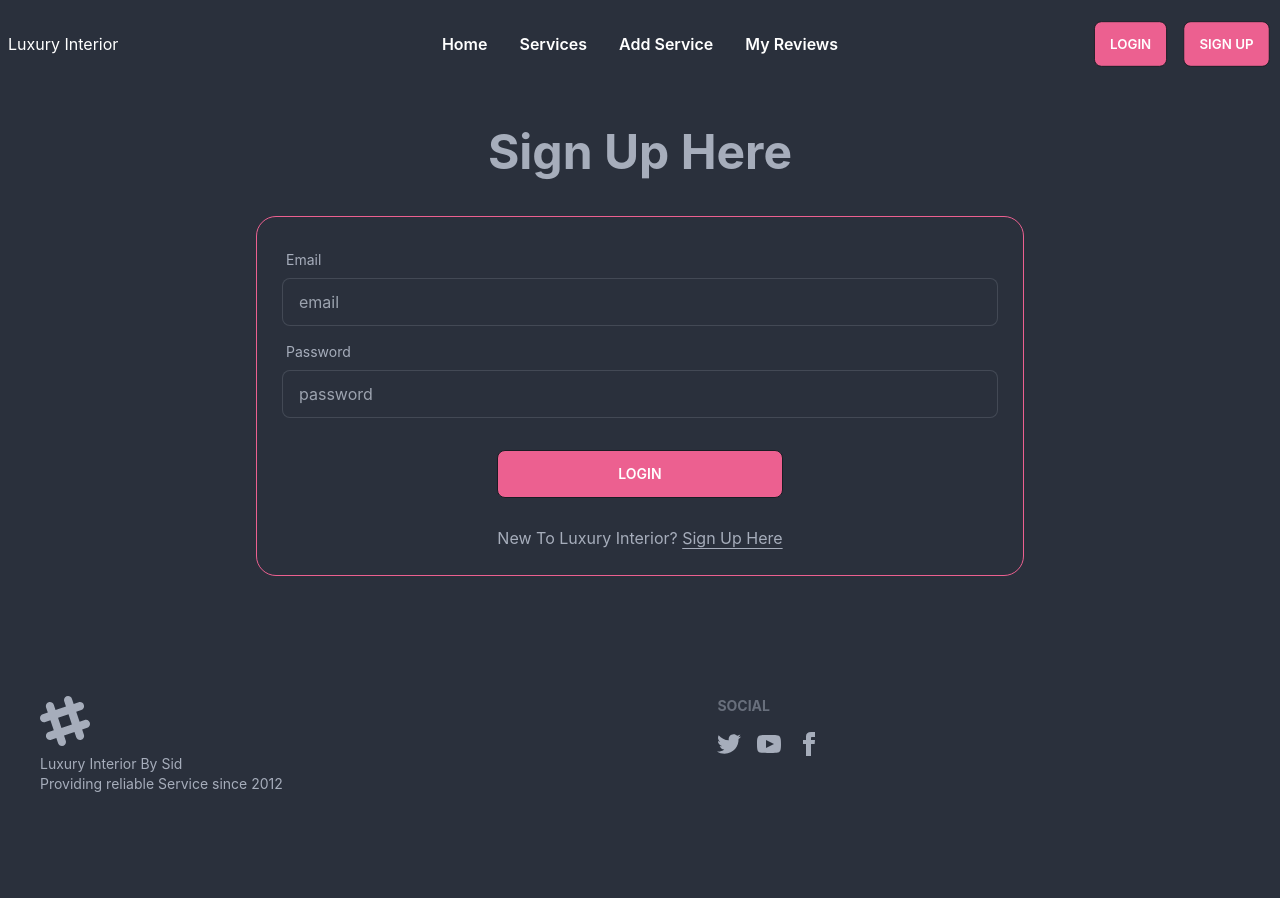
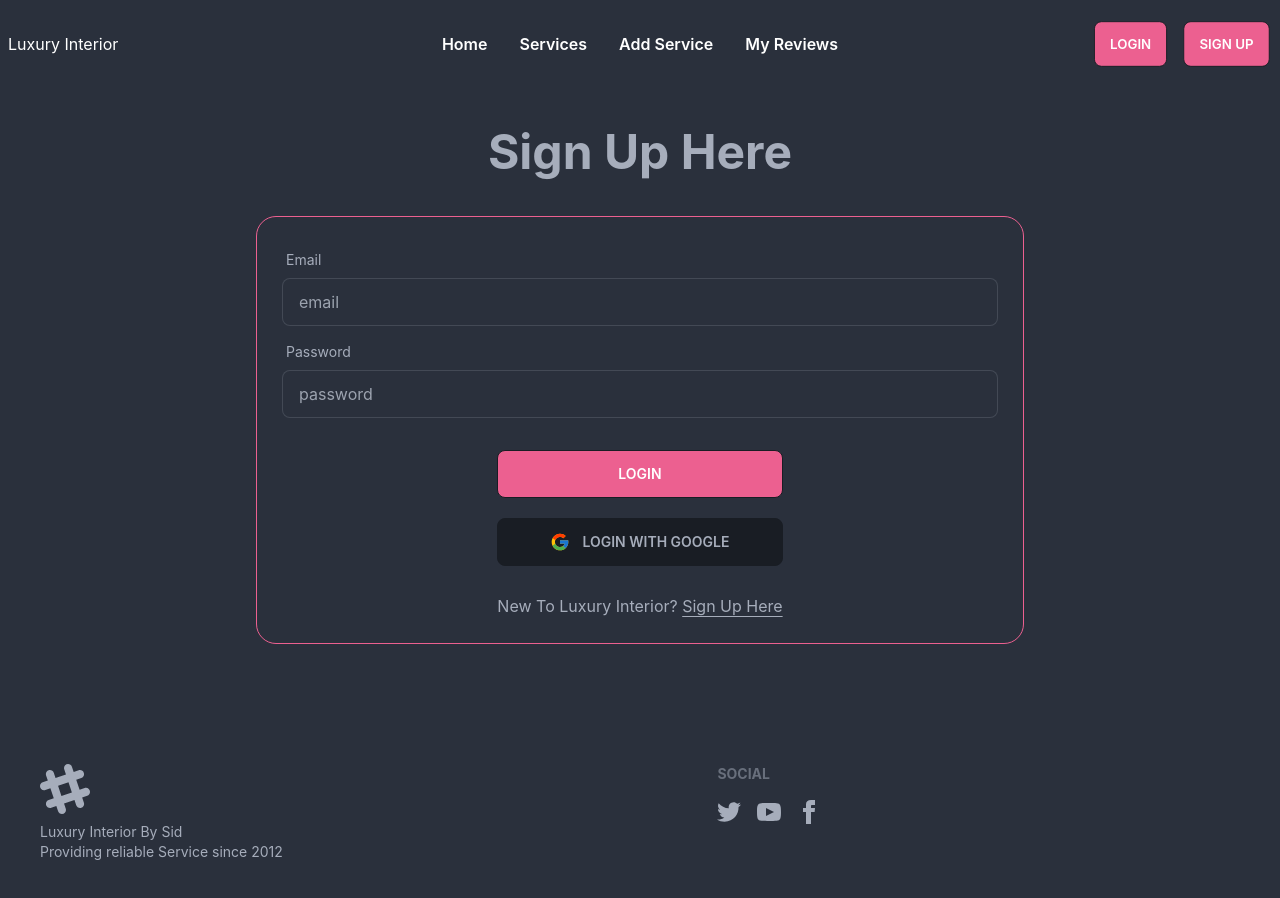
Before and after one commit to BmRahman/luxury-interior-client, a React (Create React App) app: page /login in a window 1280 px wide. Shown: the top 898 px of the page. Before the commit the page ends 834 px from the top, so only its background shows below. Built offline with nearby package versions, Linux system fonts and the light colour scheme; no server answers.

Commit message:
google login done

```diff
--- a/package.json
+++ b/package.json
@@ -3,6 +3,7 @@
   "version": "0.1.0",
   "private": true,
   "dependencies": {
+    "@heroicons/react": "^2.0.13",
     "@testing-library/jest-dom": "^5.16.5",
     "@testing-library/react": "^13.4.0",
     "@testing-library/user-event": "^13.5.0",
@@ -10,6 +11,7 @@
     "firebase": "^9.13.0",
     "react": "^18.2.0",
     "react-dom": "^18.2.0",
+    "react-icons": "^4.6.0",
     "react-router-dom": "^6.4.3",
     "react-scripts": "5.0.1",
     "react-toastify": "^9.1.1",
--- a/src/Components/Login/Login.js
+++ b/src/Components/Login/Login.js
@@ -1,9 +1,11 @@
 import React, { useContext } from 'react';
 import { useNavigate, Link, useLocation } from 'react-router-dom';
 import { AuthContext } from '../../Contexts/AuthProvider';
+import { FcGoogle } from 'react-icons/fc';
+
 
 const Login = () => {
-    const {userLogin} = useContext(AuthContext);
+    const {userLogin, googleLogin} = useContext(AuthContext);
     const location = useLocation()
     const navigate = useNavigate()
 
@@ -26,6 +28,17 @@ const Login = () => {
         .catch(err => console.error(err))
     }
 
+    const handleGoogleLogin = () => {
+      googleLogin()
+      .then(result => {
+        const user = result.user;
+        console.log(user)
+        navigate(from, { replace: true })
+      })
+      .catch(err => console.error(err))
+    }
+
+
     return (
         <div className='my-10 lg:mb-20'>
             <h2 className='text-center text-3xl lg:text-5xl font-bold mb-10'>Sign Up Here</h2>
@@ -45,6 +58,7 @@ const Login = () => {
         </div>
         <div className="form-control mt-6 w-2/5 mx-auto">
           <button type='submit' className="btn signup">Login</button>
+          <button className='btn mt-5' onClick={handleGoogleLogin}> <FcGoogle className='text-xl mr-3'></FcGoogle> Login With Google</button>
         </div>
         <p className='mt-5 text-center'>New To Luxury Interior? <Link to='/register' className='underline underline-offset-4'>Sign Up Here</Link></p>
       </div>
```
Also changed, not shown: 1 other file (tests, documents, lock files or other folders).
